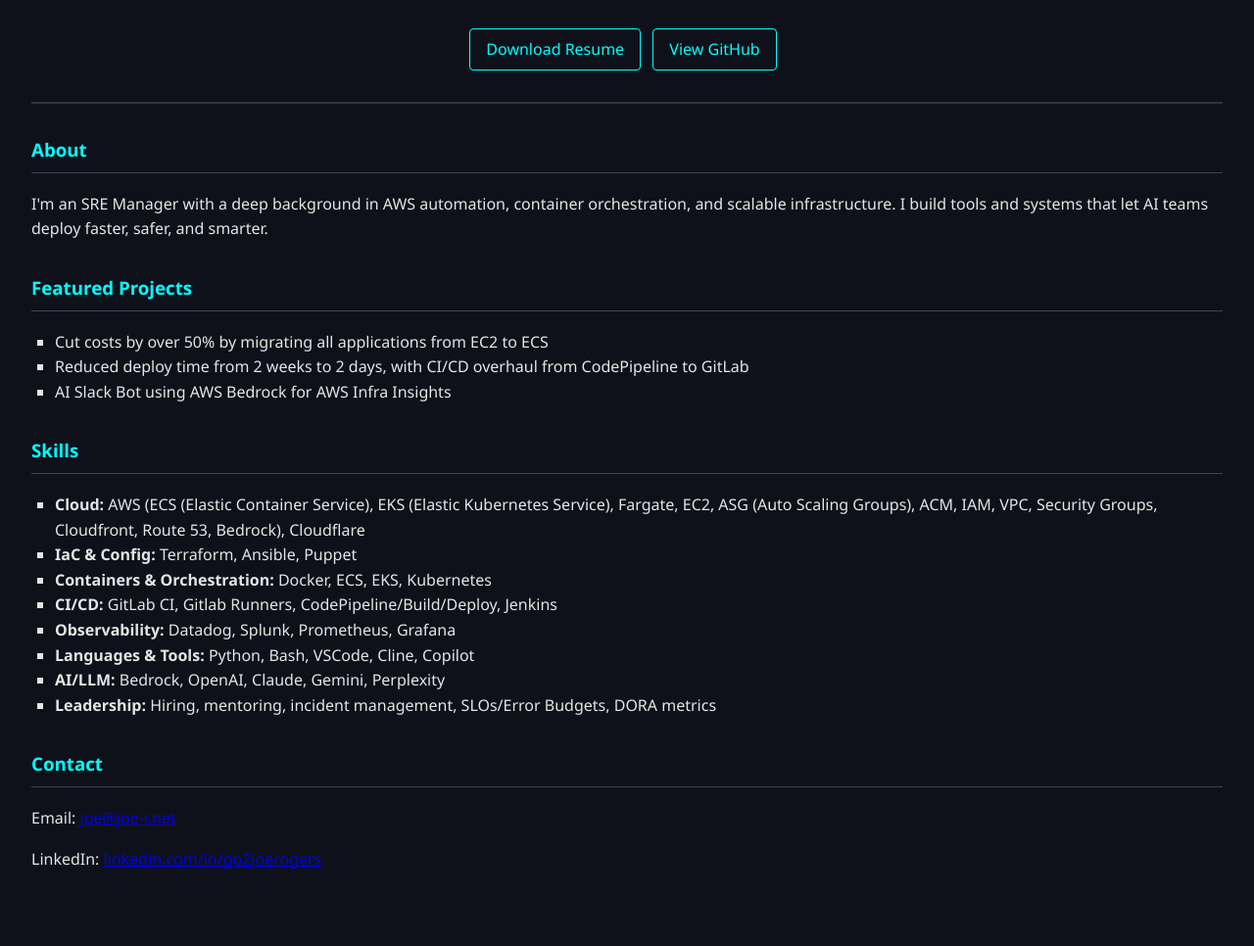
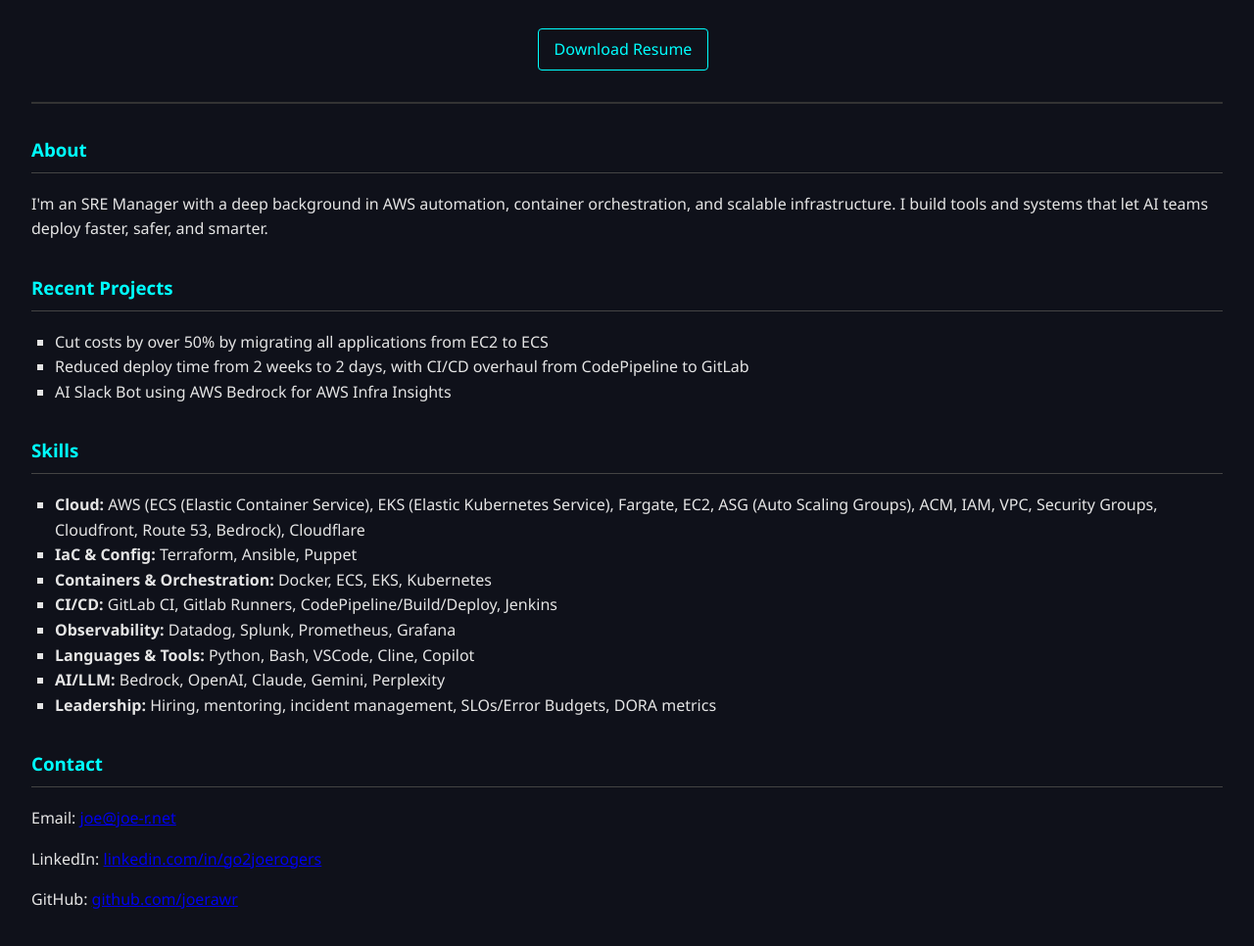
Before and after one commit to joerawr/joe-r.net, a plain HTML site: page index.html in a window 1280 px wide. Shown: the part 146-1112 px from the top of the page at 98% size. Before the commit the page ends 1084 px from the top, so only its background shows below. Drawn offline with Linux system fonts and the light colour scheme.

Commit message:
Move github to the bottom

```diff
--- a/index.html
+++ b/index.html
@@ -74,7 +74,6 @@
     <h2>AI Infrastructure & SRE Leader</h2>
     <div>
       <a class="btn" href="/JoeRogers-SRE-AI-Manager-2025.pdf">Download Resume</a>
-      <a class="btn" href="https://github.com/joerawr">View GitHub</a>
     </div>
   </header>
 
@@ -88,7 +87,7 @@
   </section>
 
   <section id="projects">
-    <h3>Featured Projects</h3>
+    <h3>Recent Projects</h3>
     <ul>
       <li>Cut costs by over 50% by migrating all applications from EC2 to ECS</li>
       <li>Reduced deploy time from 2 weeks to 2 days, with CI/CD overhaul from CodePipeline to GitLab</li>
@@ -113,6 +112,7 @@
     <h3>Contact</h3>
     <p>Email: <a href="mailto:joe@joe-r.net">joe@joe-r.net</a></p>
     <p>LinkedIn: <a href="https://linkedin.com/in/go2joerogers">linkedin.com/in/go2joerogers</a></p>
+    <p>GitHub: <a href="https://github.com/joerawr">github.com/joerawr</a></p>
   </section>
 </body>
 </html>
```
